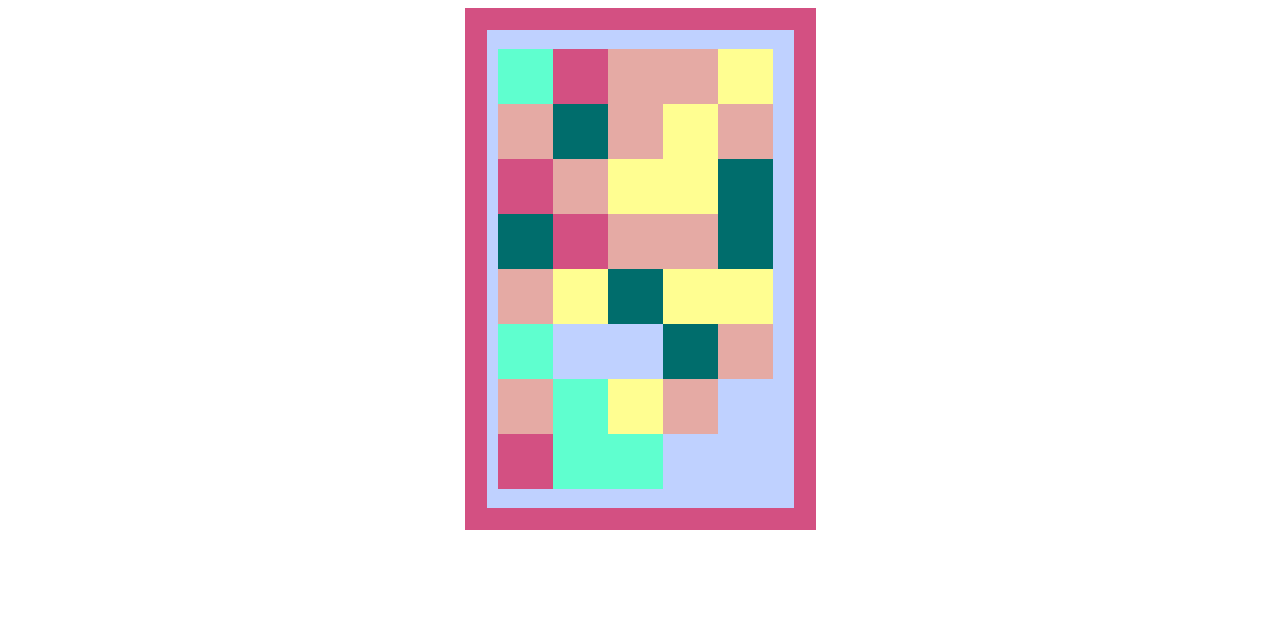
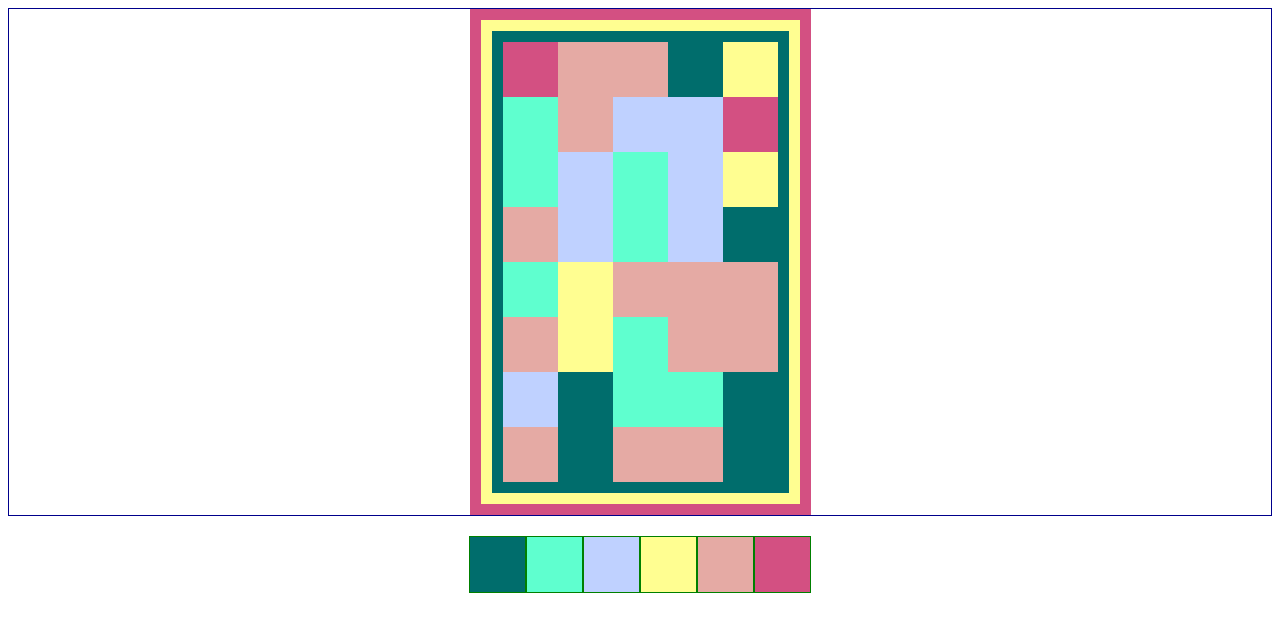
Before and after one commit to alojsb/Minchi-Blanket, a plain HTML site: page MinchiBlanket.html in a window 1280 px wide. Drawn offline with Linux system fonts and the light colour scheme.

Commit message:
Update MinchiBlanket.html

```diff
--- a/MinchiBlanket.html
+++ b/MinchiBlanket.html
@@ -10,7 +10,7 @@
             display: flex;
             justify-content: center;
             align-items: center;
-            /* border: 1px solid darkblue; */
+            border: 1px solid darkblue;
         }
 
         #outer-trim{
@@ -45,19 +45,32 @@
             /* border: 1px solid green; */
         }
 
+        #commands{
+            margin: 20px auto;
+            display: flex;
+            justify-content: center;
+            align-items: center;
+        }
+
+        .colorPaletteElements{
+            border: 1px solid green;
+        }
+
     </style>
 </head>
 <body>
 
     <div id="blanket"></div>
+    <div id="commands"></div>
 
     <script>
 
         // base variables
+        let ifBorders = 0; // if borders are present, then value is 2
         let squareSide = 55;
         let trimWidth = Math.round(squareSide / 5);
-        let coreWidth = 5 * (squareSide + 2);
-        let coreHeight = 8 * (squareSide + 2);
+        let coreWidth = 5 * (squareSide + ifBorders);
+        let coreHeight = 8 * (squareSide + ifBorders);
         let innerTrimWidth = coreWidth + 2 * trimWidth;
         let innerTrimHeight = coreHeight + 2 * trimWidth;
         let middleTrimWidth = innerTrimWidth + 2 * trimWidth;
@@ -78,6 +91,8 @@
         let bc5 = "#e5aaa4";
         // let bc6 = "rgb (211, 80, 130)";
         let bc6 = "#d35082";
+        let rand = 0;
+        let activeColor = 0;
 
         // catches blanket (container div)
         let blanket = document.getElementById("blanket");
@@ -87,7 +102,8 @@
         outerTrim.style.width = outerTrimWidth + "px";
         outerTrim.style.height = outerTrimHeight + "px";
         outerTrim.setAttribute("id", "outer-trim");
-        outerTrim.style.backgroundColor = setBackgroundColor();
+        rand = Math.floor(Math.random() * 6 + 1);
+        outerTrim.style.backgroundColor = setBackgroundColor(rand);
         // append to parent element (blanket)
         blanket.appendChild(outerTrim);
 
@@ -96,7 +112,8 @@
         middleTrim.style.width = middleTrimWidth + "px";
         middleTrim.style.height = middleTrimHeight + "px";
         middleTrim.setAttribute("id", "middle-trim");
-        middleTrim.style.backgroundColor = setBackgroundColor();
+        rand = Math.floor(Math.random() * 6 + 1);
+        middleTrim.style.backgroundColor = setBackgroundColor(rand);
         // append to parent element (outerTrim)
         outerTrim.appendChild(middleTrim);
 
@@ -105,7 +122,8 @@
         innerTrim.style.width = innerTrimWidth + "px";
         innerTrim.style.height = innerTrimHeight + "px";
         innerTrim.setAttribute("id", "inner-trim");
-        innerTrim.style.backgroundColor = setBackgroundColor();
+        rand = Math.floor(Math.random() * 6 + 1);
+        innerTrim.style.backgroundColor = setBackgroundColor(rand);
         // append to parent element (middleTrim)
         middleTrim.appendChild(innerTrim);
 
@@ -124,7 +142,8 @@
             tempSq.style.width = squareSide + "px";
             tempSq.style.height = squareSide + "px";
             blanketCore.appendChild(tempSq);
-            tempSq.style.backgroundColor = setBackgroundColor();
+            rand = Math.floor(Math.random() * 6 + 1);
+            tempSq.style.backgroundColor = setBackgroundColor(rand);
             //setBackgroundColor(tempSq);
 
             // adds class 'squares' to square
@@ -132,10 +151,10 @@
             tempSq.setAttribute("id", "square-" + i);
         }
 
-        function setBackgroundColor() {
-            let rand = Math.floor(Math.random() * 6 + 1);
+        function setBackgroundColor(numb) {
+
             let placeholder;
-            switch (rand) {
+            switch (numb) {
                 case 1:
                     placeholder = bc1;
                     break;
@@ -161,6 +180,50 @@
             return placeholder;
         }
 
+
+        // catch commands panel
+        let commands = document.getElementById("commands");
+
+        // create 6 divs for set colors
+        for (let i = 1; i < 7; i++) {
+
+            let tempPalette = document.createElement("div");
+            tempPalette.style.width = squareSide+ "px";
+            tempPalette.style.height = squareSide + "px";
+            tempPalette.classList.add("colorPaletteElements");
+            tempPalette.setAttribute("id", "palette-" + i);
+            commands.appendChild(tempPalette);
+            tempPalette.style.backgroundColor = setBackgroundColor(i);
+        }
+
+        // check for user activity anywhere on the blanket
+        outerTrim.addEventListener("click", function (e) {
+
+            e.target.style.backgroundColor = setBackgroundColor(activeColor);
+        });
+
+        // check for user selection of active color
+        commands.addEventListener("click", function (e) {
+
+            clearSelectionOnPalettes();
+
+            // takes element id in textual form and shaves of all non-digits
+            let textualID = e.target.id.replace(/[^0-9]/g, "");
+            // parses number in string form into integer
+            activeColor = parseInt(textualID);
+            e.target.style.outline = "thick solid #ff0000";
+        });
+
+        // clear all selection on palettes
+        function clearSelectionOnPalettes() {
+
+            for (let i = 1; i < 7; i++) {
+
+                document.getElementById("palette-" + i).style.outline = "";
+            }
+        }
+
+
     </script>
 
 </body>
```
